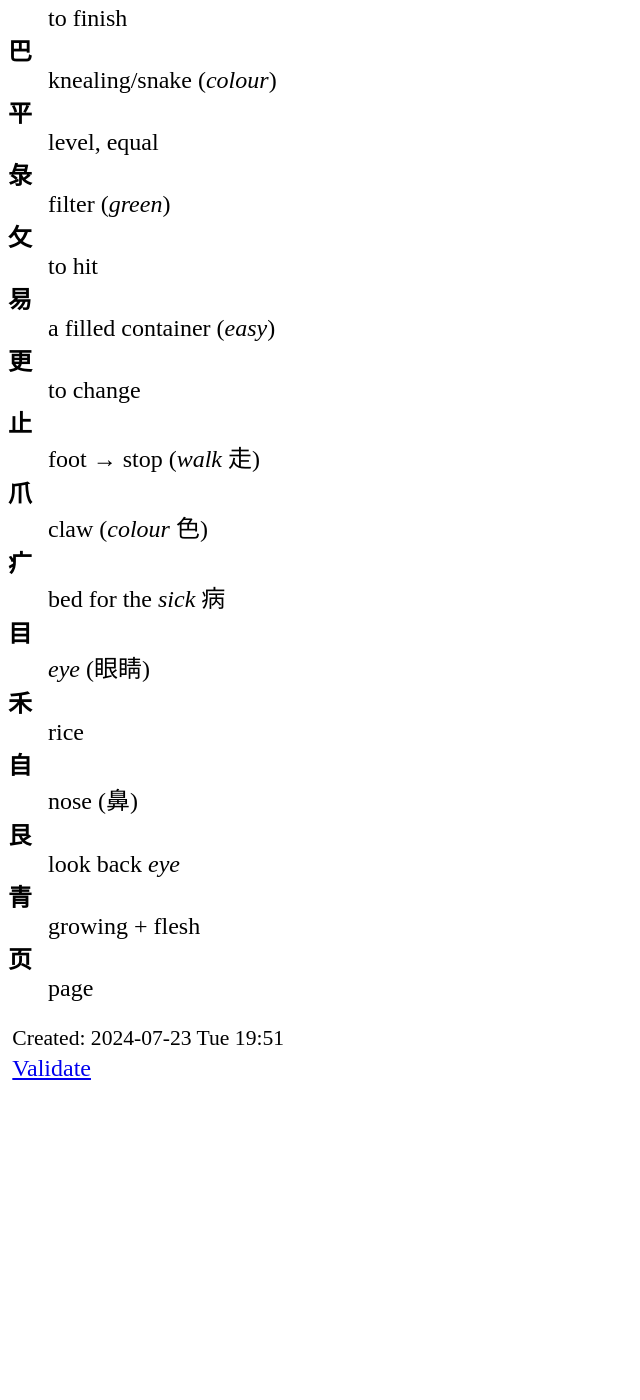
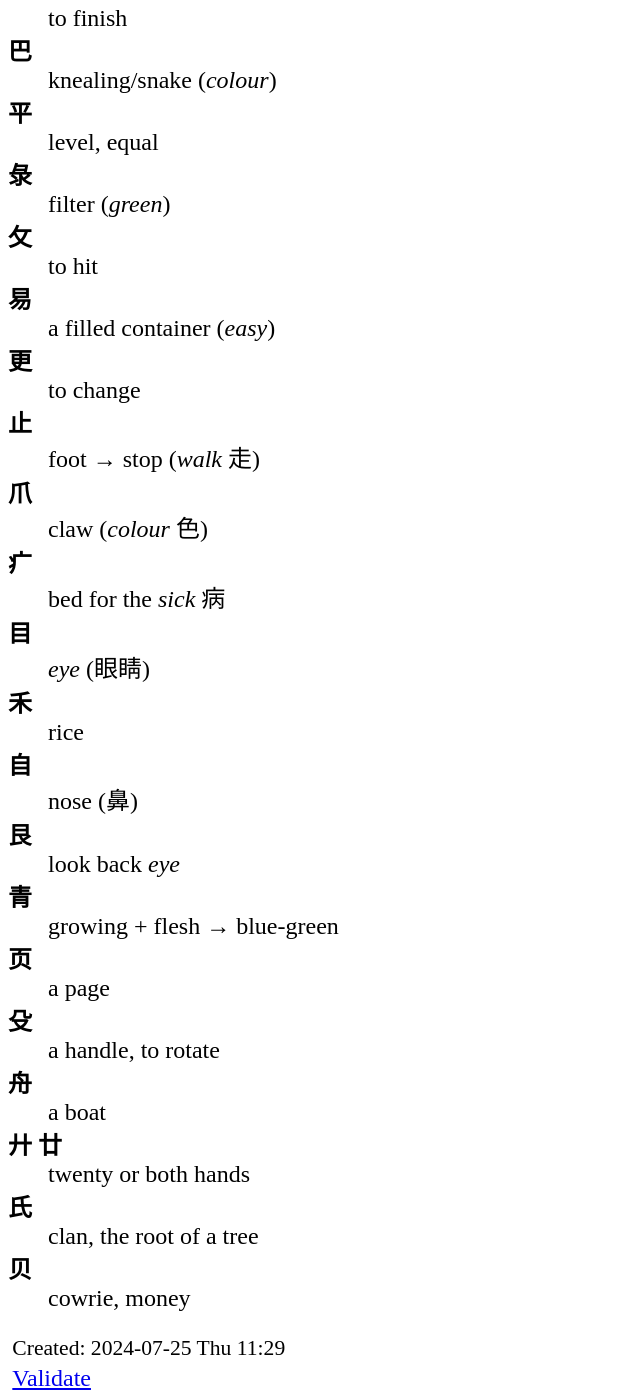
Before and after one commit to ssharoff/ssharoff.github.io, a Jekyll site: the page travel/chinese-phrasebook.html, which Jekyll copies as it is, in a window 1280 px wide and 1400 px high, scrolled down 8235 px. Shown: the whole window, without its empty margins (0-640 px from the left). Built offline with Jekyll 4.4.1, drawn with Linux system fonts in a browser that asks for light colours; before the commit the page ends 9325 px from its top, so only the background shows below that.

Commit message:
cowrie, clan, boat

```diff
--- a/travel/chinese-phrasebook.html
+++ b/travel/chinese-phrasebook.html
@@ -3,7 +3,7 @@
 "http://www.w3.org/TR/xhtml1/DTD/xhtml1-strict.dtd">
 <html xmlns="http://www.w3.org/1999/xhtml" lang="en" xml:lang="en">
 <head>
-<!-- 2024-07-23 Tue 19:51 -->
+<!-- 2024-07-25 Thu 11:29 -->
 <meta http-equiv="Content-Type" content="text/html;charset=utf-8" />
 <meta name="viewport" content="width=device-width, initial-scale=1" />
 <title>Разговорник китайский</title>
@@ -39,7 +39,7 @@
   }
   pre.src {
     position: relative;
-    overflow: visible;
+    overflow: auto;
     padding-top: 1.2em;
   }
   pre.src:before {
@@ -51,7 +51,7 @@
     padding: 3px;
     border: 1px solid black;
   }
-  pre.src:hover:before { display: inline;}
+  pre.src:hover:before { display: inline; margin-top: 14px;}
   /* Languages per Org manual */
   pre.src-asymptote:before { content: 'Asymptote'; }
   pre.src-awk:before { content: 'Awk'; }
@@ -194,57 +194,33 @@
 </style>
 <style>*{font-size: x-large;}</style>
 <script type="text/javascript">
-/*
-@licstart  The following is the entire license notice for the
-JavaScript code in this tag.
-
-Copyright (C) 2012-2020 Free Software Foundation, Inc.
-
-The JavaScript code in this tag is free software: you can
-redistribute it and/or modify it under the terms of the GNU
-General Public License (GNU GPL) as published by the Free Software
-Foundation, either version 3 of the License, or (at your option)
-any later version.  The code is distributed WITHOUT ANY WARRANTY;
-without even the implied warranty of MERCHANTABILITY or FITNESS
-FOR A PARTICULAR PURPOSE.  See the GNU GPL for more details.
-
-As additional permission under GNU GPL version 3 section 7, you
-may distribute non-source (e.g., minimized or compacted) forms of
-that code without the copy of the GNU GPL normally required by
-section 4, provided you include this license notice and a URL
-through which recipients can access the Corresponding Source.
-
-
-@licend  The above is the entire license notice
-for the JavaScript code in this tag.
-*/
+// @license magnet:?xt=urn:btih:e95b018ef3580986a04669f1b5879592219e2a7a&dn=public-domain.txt Public Domain
 <!--/*--><![CDATA[/*><!--*/
      function CodeHighlightOn(elem, id)
      {
        var target = document.getElementById(id);
        if(null != target) {
-     elem.cacheClassElem = elem.className;
-     elem.cacheClassTarget = target.className;
-     target.className = "code-highlighted";
-     elem.className   = "code-highlighted";
+         elem.classList.add("code-highlighted");
+         target.classList.add("code-highlighted");
        }
      }
      function CodeHighlightOff(elem, id)
      {
        var target = document.getElementById(id);
-   if(elem.cacheClassElem)
-     elem.className = elem.cacheClassElem;
-   if(elem.cacheClassTarget)
-     target.className = elem.cacheClassTarget;
+       if(null != target) {
+         elem.classList.remove("code-highlighted");
+         target.classList.remove("code-highlighted");
+       }
      }
     /*]]>*///-->
+// @license-end
 </script>
 </head>
 <body>
 <div id="content">
 <h1 class="title">Разговорник китайский</h1>
-<div id="outline-container-org6457694" class="outline-2">
-<h2 id="org6457694"><span class="section-number-2">1</span> Коммуникация</h2>
+<div id="outline-container-org27a4207" class="outline-2">
+<h2 id="org27a4207"><span class="section-number-2">1</span> Коммуникация</h2>
 <div class="outline-text-2" id="text-1">
 <dl class="org-dl">
 <dt>до свида́ния</dt><dd>再见. Zàijiàn</dd>
@@ -274,8 +250,8 @@ for the JavaScript code in this tag.
 </div>
 </div>
 
-<div id="outline-container-org9fc27fb" class="outline-2">
-<h2 id="org9fc27fb"><span class="section-number-2">2</span> Вопросы</h2>
+<div id="outline-container-org9fe26fb" class="outline-2">
+<h2 id="org9fe26fb"><span class="section-number-2">2</span> Вопросы</h2>
 <div class="outline-text-2" id="text-2">
 <dl class="org-dl">
 <dt>где?</dt><dd>在哪里？ zài nǎlǐ?</dd>
@@ -288,12 +264,12 @@ for the JavaScript code in this tag.
 </dl>
 </div>
 </div>
-<div id="outline-container-org09d2422" class="outline-2">
-<h2 id="org09d2422"><span class="section-number-2">3</span> Еда</h2>
+<div id="outline-container-org0559aa9" class="outline-2">
+<h2 id="org0559aa9"><span class="section-number-2">3</span> Еда</h2>
 <div class="outline-text-2" id="text-3">
 </div>
-<div id="outline-container-orgeafc393" class="outline-3">
-<h3 id="orgeafc393"><span class="section-number-3">3.1</span> Питьё</h3>
+<div id="outline-container-org2e05ce3" class="outline-3">
+<h3 id="org2e05ce3"><span class="section-number-3">3.1</span> Питьё</h3>
 <div class="outline-text-3" id="text-3-1">
 <dl class="org-dl">
 <dt>буты́лка</dt><dd>瓶子 píngzi: 并 side by side + 瓦 earthenware</dd>
@@ -309,8 +285,8 @@ for the JavaScript code in this tag.
 </div>
 </div>
 
-<div id="outline-container-orgcb8c0db" class="outline-3">
-<h3 id="orgcb8c0db"><span class="section-number-3">3.2</span> Ресторан</h3>
+<div id="outline-container-org5007b39" class="outline-3">
+<h3 id="org5007b39"><span class="section-number-3">3.2</span> Ресторан</h3>
 <div class="outline-text-3" id="text-3-2">
 <dl class="org-dl">
 <dt>Очень вкусно</dt><dd></dd>
@@ -410,8 +386,8 @@ for the JavaScript code in this tag.
 </div>
 </div>
 
-<div id="outline-container-org45fcf5f" class="outline-3">
-<h3 id="org45fcf5f"><span class="section-number-3">3.3</span> Фрукты и овощи</h3>
+<div id="outline-container-org6a8a923" class="outline-3">
+<h3 id="org6a8a923"><span class="section-number-3">3.3</span> Фрукты и овощи</h3>
 <div class="outline-text-3" id="text-3-3">
 <dl class="org-dl">
 <dt>арбу́з</dt><dd></dd>
@@ -460,8 +436,8 @@ for the JavaScript code in this tag.
 </div>
 </div>
 
-<div id="outline-container-org963e634" class="outline-2">
-<h2 id="org963e634"><span class="section-number-2">4</span> Магазин</h2>
+<div id="outline-container-org47677a4" class="outline-2">
+<h2 id="org47677a4"><span class="section-number-2">4</span> Магазин</h2>
 <div class="outline-text-2" id="text-4">
 <dl class="org-dl">
 <dt>дешево</dt><dd></dd>
@@ -480,8 +456,8 @@ for the JavaScript code in this tag.
 </dl>
 </div>
 </div>
-<div id="outline-container-orgc132588" class="outline-2">
-<h2 id="orgc132588"><span class="section-number-2">5</span> Размер</h2>
+<div id="outline-container-orgb116e72" class="outline-2">
+<h2 id="orgb116e72"><span class="section-number-2">5</span> Размер</h2>
 <div class="outline-text-2" id="text-5">
 <dl class="org-dl">
 <dt>больше</dt><dd></dd>
@@ -507,8 +483,8 @@ for the JavaScript code in this tag.
 </div>
 </div>
 
-<div id="outline-container-org0d11e91" class="outline-2">
-<h2 id="org0d11e91"><span class="section-number-2">6</span> Город</h2>
+<div id="outline-container-orgdf14a31" class="outline-2">
+<h2 id="orgdf14a31"><span class="section-number-2">6</span> Город</h2>
 <div class="outline-text-2" id="text-6">
 <dl class="org-dl">
 <dt>банкома́т</dt><dd></dd>
@@ -525,8 +501,8 @@ for the JavaScript code in this tag.
 </dl>
 </div>
 </div>
-<div id="outline-container-org342e409" class="outline-2">
-<h2 id="org342e409"><span class="section-number-2">7</span> Время</h2>
+<div id="outline-container-orge977e3c" class="outline-2">
+<h2 id="orge977e3c"><span class="section-number-2">7</span> Время</h2>
 <div class="outline-text-2" id="text-7">
 <dl class="org-dl">
 <dt>вечер</dt><dd></dd>
@@ -587,8 +563,8 @@ for the JavaScript code in this tag.
 </dl>
 </div>
 </div>
-<div id="outline-container-org22d6493" class="outline-2">
-<h2 id="org22d6493"><span class="section-number-2">8</span> Транспорт</h2>
+<div id="outline-container-org540004a" class="outline-2">
+<h2 id="org540004a"><span class="section-number-2">8</span> Транспорт</h2>
 <div class="outline-text-2" id="text-8">
 <dl class="org-dl">
 <dt>близко</dt><dd></dd>
@@ -626,8 +602,8 @@ for the JavaScript code in this tag.
 </div>
 </div>
 
-<div id="outline-container-org1053417" class="outline-2">
-<h2 id="org1053417"><span class="section-number-2">9</span> Погода</h2>
+<div id="outline-container-orgefab293" class="outline-2">
+<h2 id="orgefab293"><span class="section-number-2">9</span> Погода</h2>
 <div class="outline-text-2" id="text-9">
 <dl class="org-dl">
 <dt>бу́ря</dt><dd></dd>
@@ -685,8 +661,8 @@ for the JavaScript code in this tag.
 </div>
 </div>
 
-<div id="outline-container-org75b44d3" class="outline-2">
-<h2 id="org75b44d3"><span class="section-number-2">10</span> Associations</h2>
+<div id="outline-container-org4da95f0" class="outline-2">
+<h2 id="org4da95f0"><span class="section-number-2">10</span> Associations</h2>
 <div class="outline-text-2" id="text-10">
 <dl class="org-dl">
 <dt>丁</dt><dd>a nail</dd>
@@ -710,15 +686,20 @@ for the JavaScript code in this tag.
 <dt>禾</dt><dd>rice</dd>
 <dt>自</dt><dd>nose (鼻)</dd>
 <dt>艮</dt><dd>look back <i>eye</i></dd>
-<dt>青</dt><dd>growing + flesh</dd>
-<dt>页</dt><dd>page</dd>
+<dt>青</dt><dd>growing + flesh &rarr; blue-green</dd>
+<dt>页</dt><dd>a page</dd>
+<dt>殳</dt><dd>a handle, to rotate</dd>
+<dt>舟</dt><dd>a boat</dd>
+<dt>廾 廿</dt><dd>twenty or both hands</dd>
+<dt>氏</dt><dd>clan, the root of a tree</dd>
+<dt>贝</dt><dd>cowrie, money</dd>
 </dl>
 </div>
 </div>
 </div>
 <div id="postamble" class="status">
-<p class="date">Created: 2024-07-23 Tue 19:51</p>
-<p class="validation"><a href="http://validator.w3.org/check?uri=referer">Validate</a></p>
+<p class="date">Created: 2024-07-25 Thu 11:29</p>
+<p class="validation"><a href="https://validator.w3.org/check?uri=referer">Validate</a></p>
 </div>
 </body>
 </html>
```
Also changed, not shown: travel/chinese-phrasebook.org (+7 -2 lines). Lines whose indentation alone changed are shown as unchanged.
